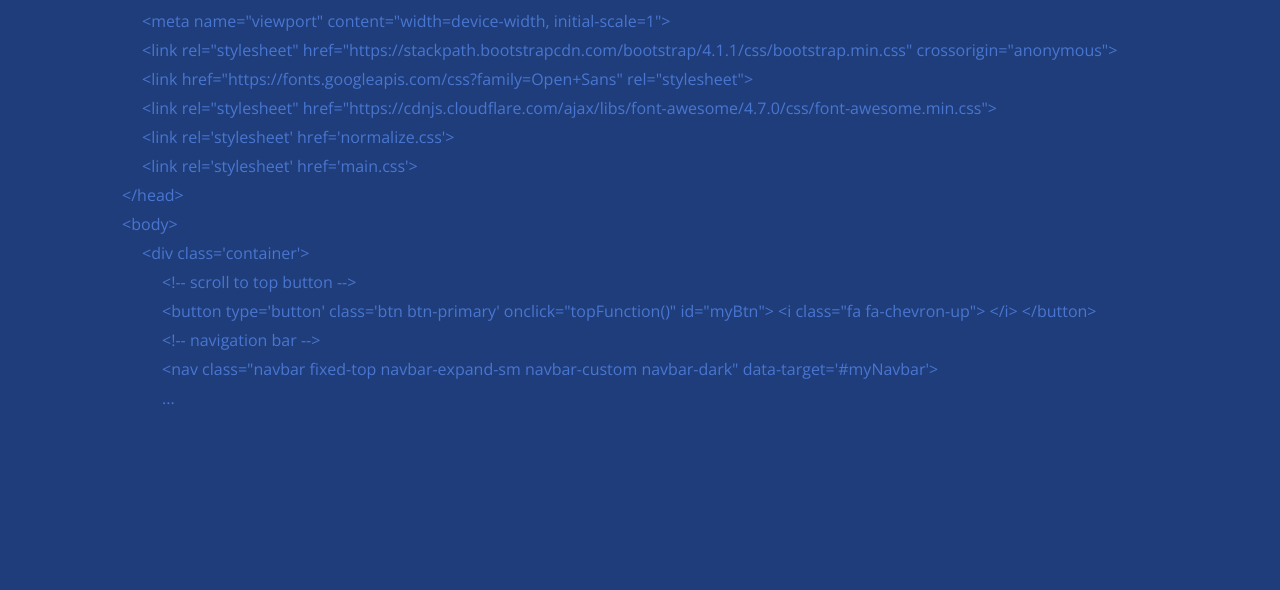
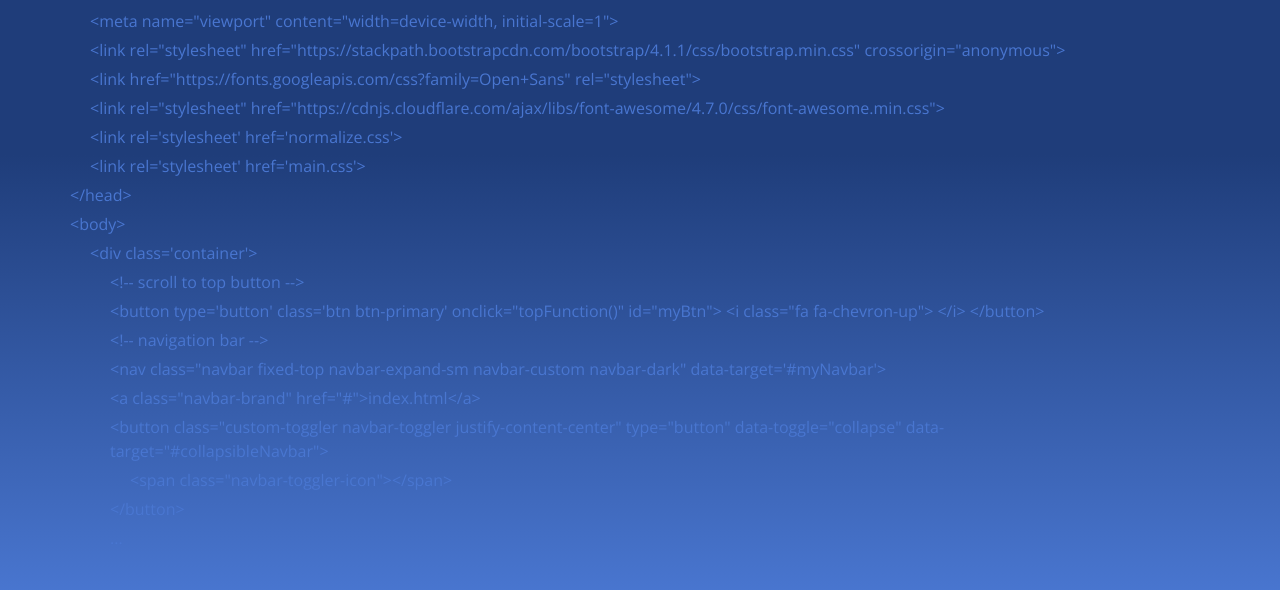
Before and after one commit to jakubdrewniak/jakubdrewniak.github.io, a plain HTML site: page index.html in a window 1280 px wide. Shown: the part 205-795 px from the top of the page. Drawn offline with nearby package versions, Linux system fonts and the light colour scheme.

Commit message:
gradient effect added to home section

```diff
--- a/index.html
+++ b/index.html
@@ -12,7 +12,7 @@
 	</head>
 	<body>
 		<!-- home -->
-	  	<div class='container-fluid row justify-content-center' id='home'>
+	  	<div class='container-fluid justify-content-center' id='home'>
 			<section class='col-md-11'>
 				<p>&lt;!DOCTYPE html&gt;</p>
 					<p class='ind2'> &lt;html&gt;</p>
@@ -32,10 +32,13 @@
 								<p class='ind5'>&lt;button type='button' class='btn btn-primary' onclick="topFunction()" id="myBtn"&gt; &lt;i class="fa fa-chevron-up"&gt; &lt;/i&gt; &lt;/button&gt;</p>
 								<p class='ind5'>&lt;!-- navigation bar --&gt;</p>
 								<p class='ind5'>&lt;nav class="navbar fixed-top navbar-expand-sm navbar-custom navbar-dark" data-target='#myNavbar'&gt;</p>
+								<p class='ind5'>&lt;a class="navbar-brand" href="#"&gt;index.html&lt;/a&gt;</p>
+								<p class='ind5'>&lt;button class="custom-toggler navbar-toggler justify-content-center" type="button" data-toggle="collapse" data-target="#collapsibleNavbar"&gt;</p>
+								<p class='ind6'>&lt;span class="navbar-toggler-icon"&gt;&lt;/span&gt;</p>
+								<p class='ind5'>&lt;/button&gt;</p>
 								<p class='ind5'>...</p>
 			</section>
 		</div>
-
 
 		<div class='container'>
 			<!-- scroll to top button -->
@@ -128,7 +131,7 @@
 
 		<!-- footer -->
 		<div class='container-fluid justify-content-center' id='footer'>
-			<ul class='row d-flex justify-content-center'>
+			<ul class='d-flex justify-content-center'>
 				<li><a href='#home'>Home</a></li>
 				<li><a href='#about'>About</a></li>
 				<li><a href='#portfolio'>Portfolio</a></li>
--- a/main.css
+++ b/main.css
@@ -64,7 +64,6 @@
 
 .ml-auto {
 	left: auto !important;
-    right: 10px;
 }
 
 /* navbar toggler */
@@ -157,11 +156,13 @@ h1::after {
 /* home */
 
 #home {
-	background-color: #1f3d7a;
-	height: 100vh;
-	margin: 0;
+	background: linear-gradient(#1f3d7a 40%, #4976d0);
+	height: calc(100vh - 66px);
+	margin: 0 auto;
 	overflow: hidden;
+	right: 0;
 }
+
 
 #home p {
 	color: #4976d0;
@@ -193,6 +194,9 @@ h1::after {
 }
 .ind5 {
 	padding-left: 80px;
+}
+.ind6 {
+	padding-left: 100px;
 }
 
 /* about */
```
